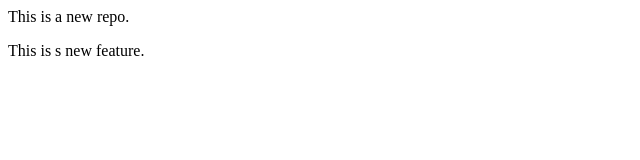
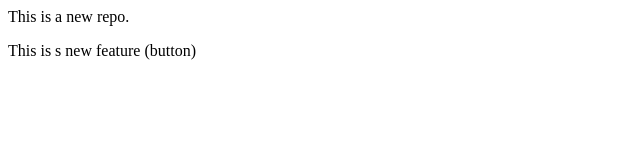
Before and after one commit to niaranaind/localrepo, a plain HTML site: page index.html in a window 1280 px wide. Shown: the full height of the page, 0-640 px from the left. Drawn offline with Linux system fonts and the light colour scheme.

Commit message:
Add button

```diff
--- a/index.html
+++ b/index.html
@@ -1,2 +1,2 @@
 <p>This is a new repo.</p>
-<p>This is s new feature.</p>
+<p>This is s new feature (button) </p>
```
